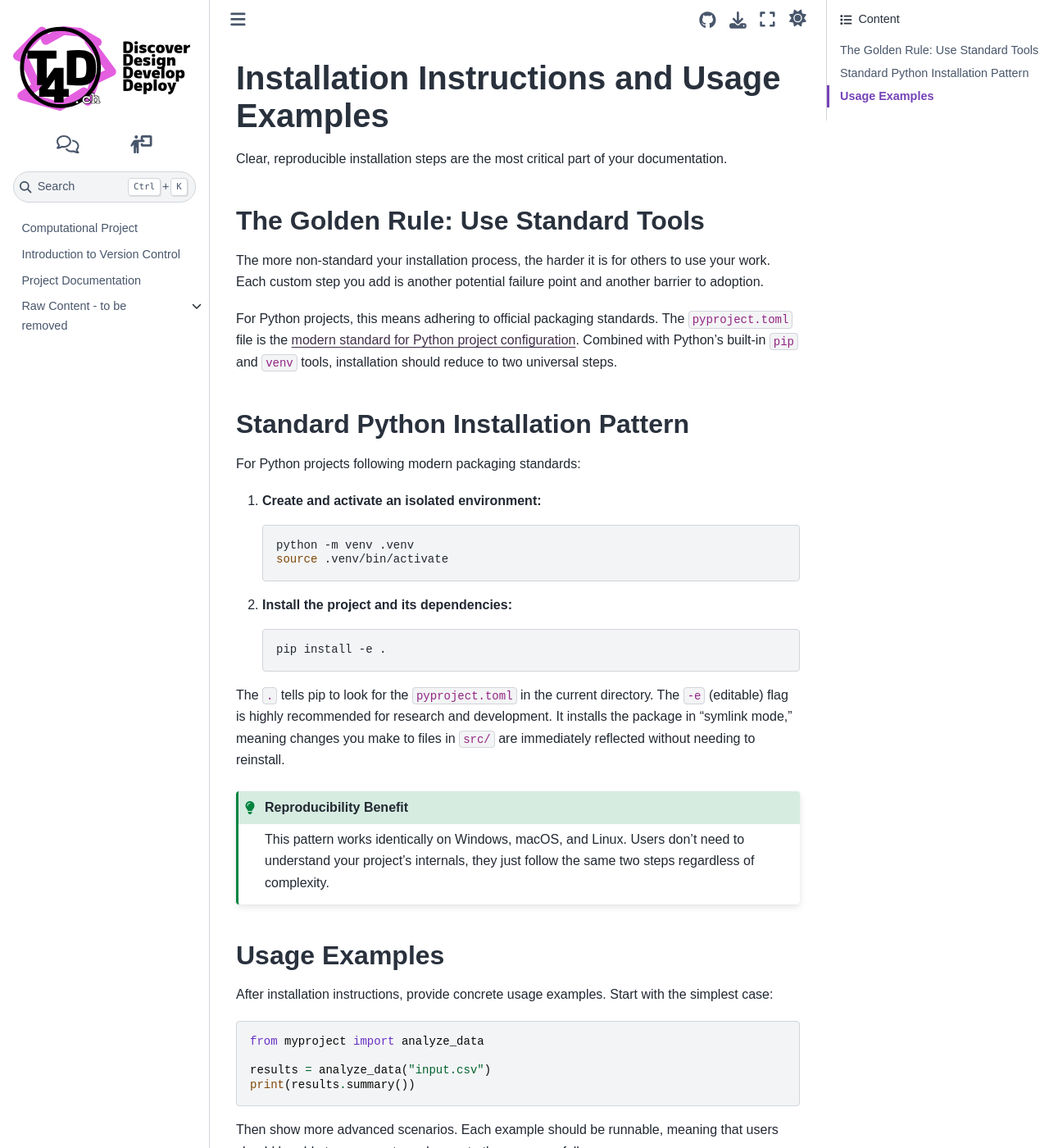
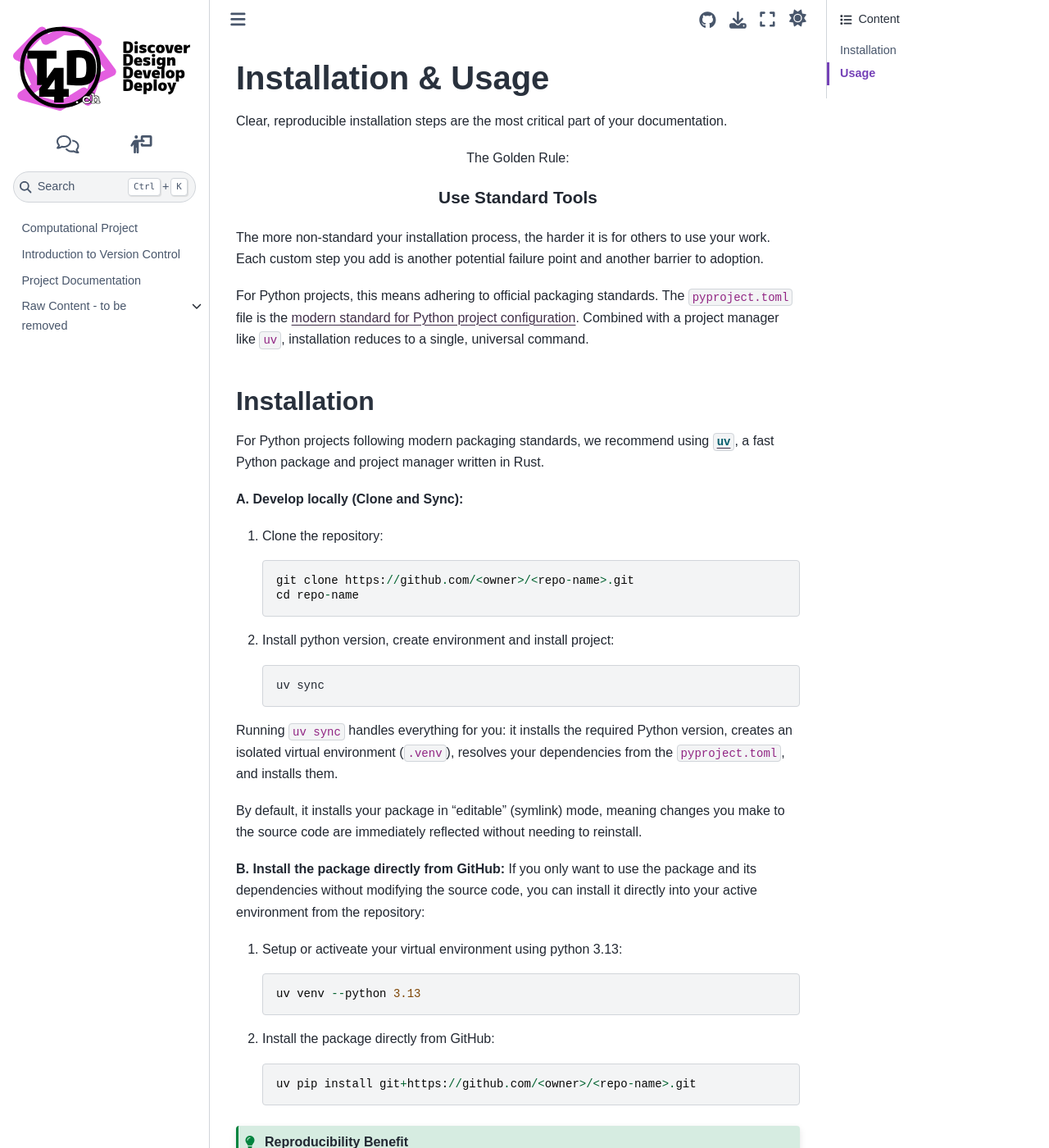
Before and after one commit to t4d-gmbh/researchSoftwareEngineering, a Sphinx documentation site: the page built from source/content/projectDocumentation/installation_usage.md, in a window 1280 px wide and 1400 px high. Shown: the whole window at 82% size. Built offline with Sphinx 7.4.7 and the Sphinx Book theme 1.1.4, drawn with Linux system fonts in a browser that asks for light colours; some web fonts are replaced; the version number could not be read and is left out; some of the changed text lies outside the part shown.

Commit message:
install and usage

````diff
--- a/source/content/projectDocumentation/installation_usage.md
+++ b/source/content/projectDocumentation/installation_usage.md
@@ -1,91 +1,140 @@
-{% if build == "slides" %}
+## Installation & Usage
 
-## Installation & Usage
+{% if page %}
+Clear, reproducible installation steps are the most critical part of your documentation.
+{% endif %}
+
+{.centered}
+The Golden Rule:
+
+{.centered}
+{.bigger}
+**Use Standard Tools**
+
+{% if slide %}
+**Stick to standard, modern tools**
+
+- Use language-standard packaging systems (`pyproject.toml`)
+- Minimize custom installation steps
+- Document environment setup explicitly
 
 {% else %}
 
-## Installation Instructions and Usage Examples
+The more non-standard your installation process, the harder it is for others to use your work.
+Each custom step you add is another potential failure point and another barrier to adoption.
+
+For Python projects, this means adhering to official packaging standards.
+The `pyproject.toml` file is the [modern standard for Python project configuration](https://peps.python.org/pep-0621/).
+Combined with a project manager like `uv`, installation reduces to a single, universal command.
 
 {% endif %}
 
-Clear, reproducible installation steps are the most critical part of your documentation.
+### Installation
 
 {% if slide %}
+**Example**: Python-based project using `uv`.
 
-### The Golden Rule
+::::{grid}
+:gutter: 2
 
-**Stick to standard tools**
+:::{grid-item}
+:class: sd-m-auto
 
-- Use language-standard packaging systems
-- Minimize custom installation steps
-- Document environment setup explicitly
+1. Clone the repository:
+   ```
+   git clone https://github.com/<owner>/<repo-name>.git
+   cd repo-name
+   ```
+2. Install python version, create environment and install project:
+   ```bash
+   uv sync
+   ```
+:::
+:::{grid-item-card} Key points:
+:class: sd-m-auto
+
+* `uv sync` directly uses the Python version declared in the `pyproject.toml`
+* `uv sync` automatically creates an isolated `.venv`
+* It reads `pyproject.toml` to install all dependencies
+* The project is installed in editable mode by default
+:::
+::::
+
+{% else %}
+
+For Python projects following modern packaging standards, we recommend using [`uv`](https://docs.astral.sh/uv/), a fast Python package and project manager written in Rust.
+
+**A. Develop locally (Clone and Sync):**
+
+1. Clone the repository:
+   ```
+   git clone https://github.com/<owner>/<repo-name>.git
+   cd repo-name
+   ```
+2. Install python version, create environment and install project:
+   ```bash
+   uv sync
+   ```
+
+Running `uv sync` handles everything for you: it installs the required Python version, creates an isolated virtual environment (`.venv`), resolves your dependencies from the `pyproject.toml`, and installs them.
+
+By default, it installs your package in "editable" (symlink) mode, meaning changes you make to the source code are immediately reflected without needing to reinstall.
+
+**B. Install the package directly from GitHub:**
+If you only want to use the package and its dependencies without modifying the source code, you can install it directly into your active environment from the repository:
+
+1. Setup or activeate your virtual environment using python 3.13:
+   ```
+   uv venv --python 3.13
+   ```
+2. Install the package directly from GitHub:
+   ```
+   uv pip install git+https://github.com/<owner>/<repo-name>.git
+   ```
+
+:::{admonition} Reproducibility Benefit
+:class: tip
+This pattern works identically on Windows, macOS, and Linux.
+Users don't need to understand your project's internals, manually create virtual environments, or worry about pip versions — they just use standard `uv` commands regardless of complexity.
+:::
 
 {% endif %}
 
-{% if page %}
+### Usage
 
-### The Golden Rule: Use Standard Tools
+{% if slide %}
+**Example**: Python-based project using `uv`.
 
-The more non-standard your installation process, the harder it is for others to use your work. Each custom step you add is another potential failure point and another barrier to adoption.
+Provide a minimal, copy-pasteable example:
 
-For Python projects, this means adhering to official packaging standards. The `pyproject.toml` file is the [modern standard for Python project configuration](https://peps.python.org/pep-0621/). Combined with Python's built-in `pip` and `venv` tools, installation should reduce to two universal steps.
+```bash
+uv run python scripts/drafts/hello.py
+
+```
+
+{% else %}
+
+Provide a copy-pasteable use case with expected output:
+
+```bash
+uv run python scripts/drafts/hello.py
+
+```
+
+**Expected Output:**
+
+```text
+Job completed. Results safely written to /app/results/output_hello.txt
+
+```
+
+`uv run` automatically detects the `.venv` and safely executes your code without requiring you to manually activate the environment.
+
+*(Alternatively, you can manually activate the environment using `source .venv/bin/activate`, and simply run `python scripts/drafts/hello.py`)*.
+
+:::{admonition} Extended Documentation
+To keep the `README.md` concise, advanced scenarios should not be detailed directly here.
+Instead, refer to the extended documentation (e.g., under the `docs/` folder) or provide direct links to advanced scripts.
+:::
 
 {% endif %}
-
-{% if build == "slides" %}
-
-### Python Standard Installation
-
-```bash
-# 1. Create and activate environment
-python -m venv .venv
-source .venv/bin/activate
-
-# 2. Install project
-pip install -e .
-```
-
-**Key points:**
-- `.` tells pip to use `pyproject.toml` in current directory
-- `-e` (editable) allows live code changes without reinstall
-
-{% endif %}
-
-{% if page %}
-
-### Standard Python Installation Pattern
-
-For Python projects following modern packaging standards:
-
-1. **Create and activate an isolated environment:**
-   ```bash
-   python -m venv .venv
-   source .venv/bin/activate
-   ```
-
-2. **Install the project and its dependencies:**
-   ```bash
-   pip install -e .
-   ```
-
-The `.` tells pip to look for the `pyproject.toml` in the current directory. The `-e` (editable) flag is highly recommended for research and development. It installs the package in "symlink mode," meaning changes you make to files in `src/` are immediately reflected without needing to reinstall.
-
-:::{admonition} Reproducibility Benefit
-:class: tip
-This pattern works identically on Windows, macOS, and Linux. Users don't need to understand your project's internals, they just follow the same two steps regardless of complexity.
-:::
-
-### Usage Examples
-
-After installation instructions, provide concrete usage examples. Start with the simplest case:
-
-```python
-from myproject import analyze_data
-
-results = analyze_data("input.csv")
-print(results.summary())
-```
-
-Then show more advanced scenarios. Each example should be runnable, meaning that users should be able to copy-paste and execute them successfully.
-
-{% endif %}
````
Also changed, not shown: source/content/projectDocumentation/readme_structure.md (+4 -1 lines).
